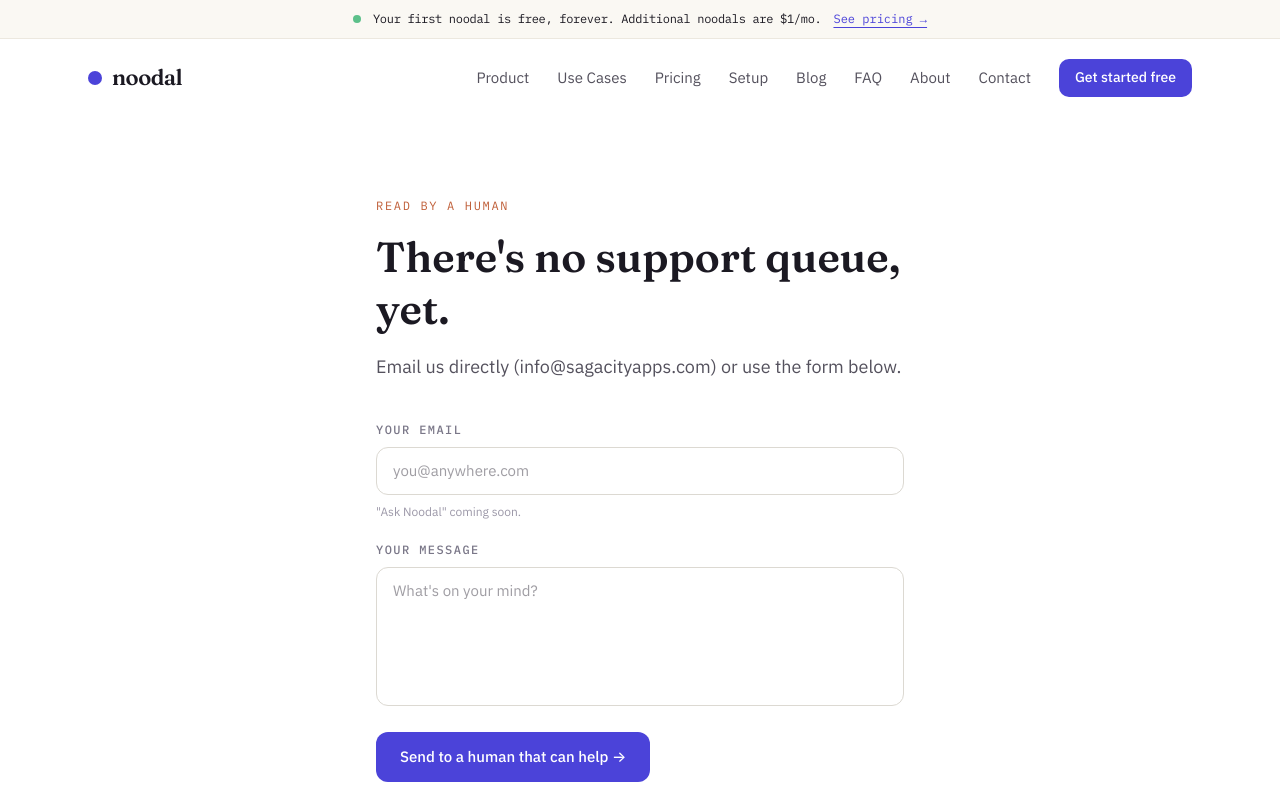
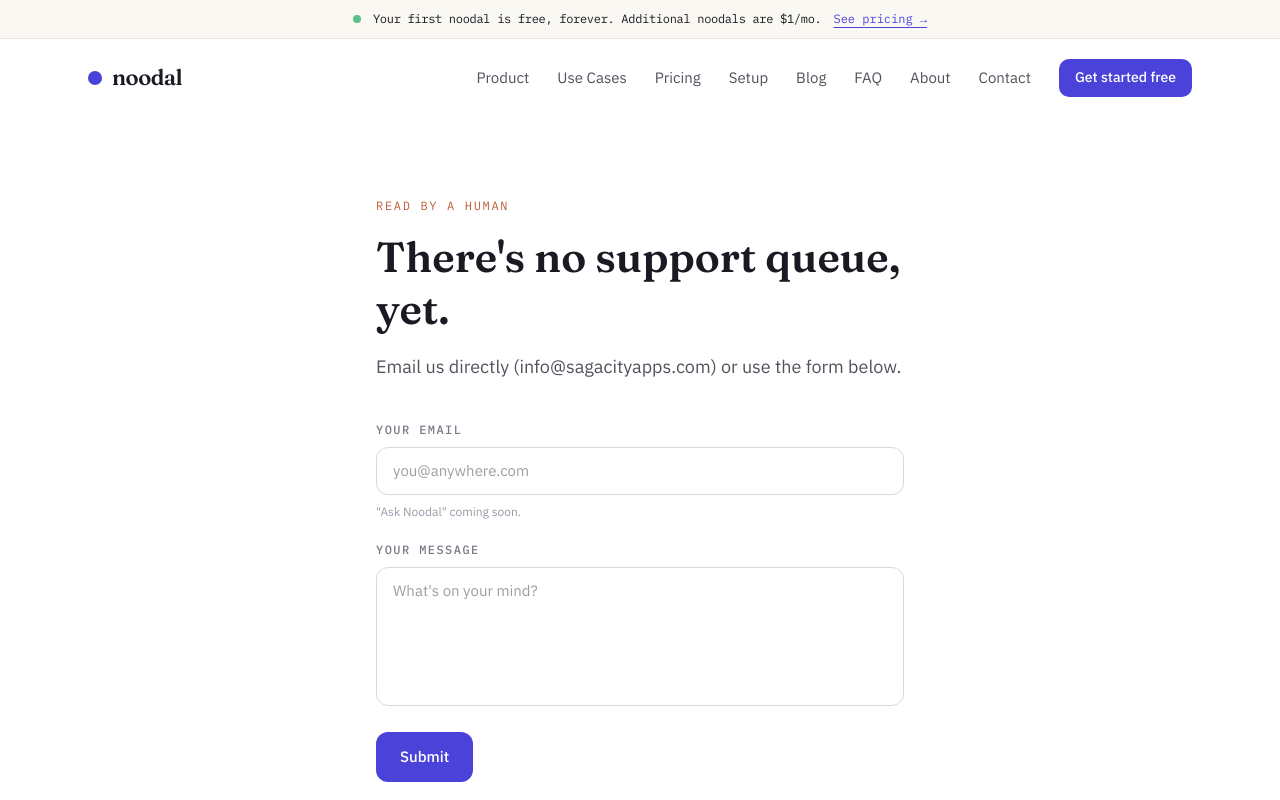
Before and after one commit to eugeniology/Noodalchatapp, a React (Vite) app: page /contact in a window 1280 px wide. Shown: the top 800 px of the page. Built offline with nearby package versions, Linux system fonts and the light colour scheme; no server answers.

Commit message:
Contact form: simplify submit button to "Submit"

```diff
--- a/src/app/components/marketing/ContactPage.tsx
+++ b/src/app/components/marketing/ContactPage.tsx
@@ -74,7 +74,7 @@ export function ContactPage() {
               />
             </div>
             <button type="submit" style={{ background: "var(--noo-purple)" }} className="rounded-[12px] px-6 py-3.5 text-[15px] font-medium text-white hover:opacity-90">
-              Send to a human that can help&nbsp;→
+              Submit
             </button>
           </form>
         )}
```
